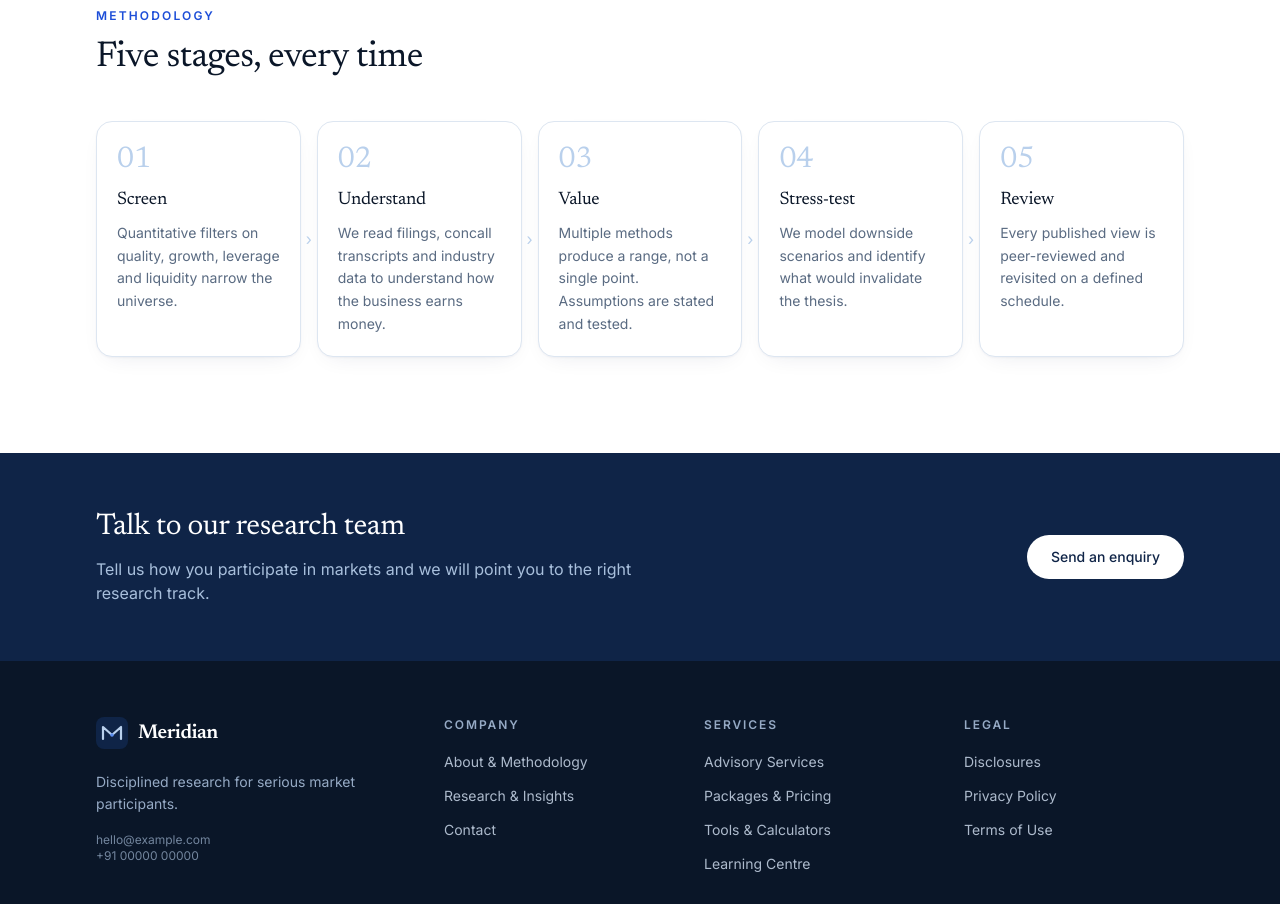
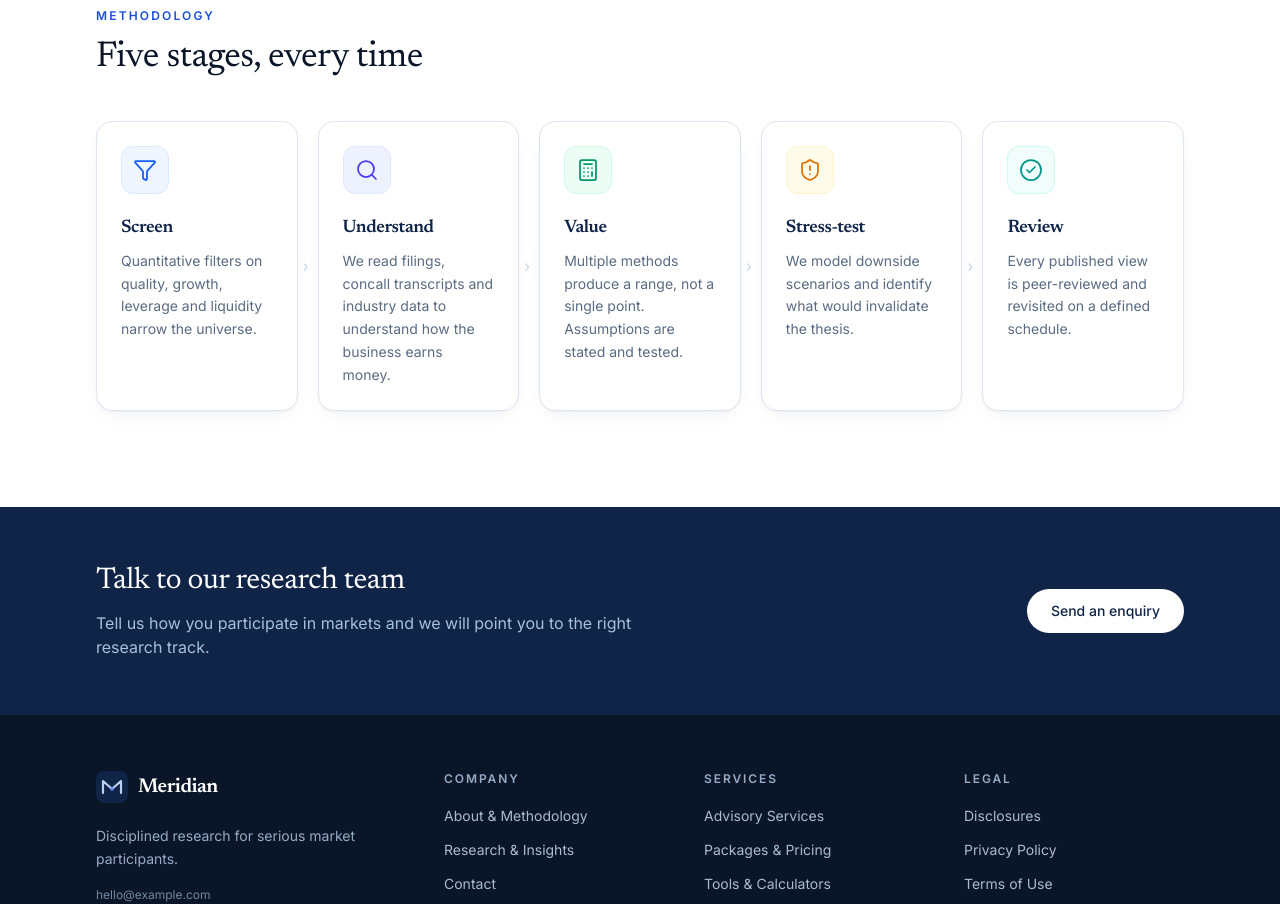
Before and after one commit to dilseresearchlab-git/Advisory, a Next.js app: page /research in a window 1280 px wide. Shown: the part 2600-3504 px from the top of the page. Built offline with nearby package versions, Linux system fonts and the light colour scheme.

Commit message:
saving methodology section cahnges

```diff
--- a/package.json
+++ b/package.json
@@ -9,6 +9,7 @@
   },
   "dependencies": {
     "framer-motion": "^14.9.1",
+    "lucide-react": "^1.69.0",
     "next": "^16.0.0",
     "react": "^19.2.0",
     "react-dom": "^19.2.0",
--- a/src/app/research/page.js
+++ b/src/app/research/page.js
@@ -1,6 +1,7 @@
 import { PageHero, Section, SectionHeading, Notice, CTABand } from "@/components/ui";
 import { ProcessDiagram } from "@/components/Charts";
 import { researchItems, sampleReports, methodologySteps } from "@/data/research";
+import Methodology from "@/components/pages/research/Methodology";
 
 export const metadata = { title: "Research & Insights" };
 
@@ -44,7 +45,7 @@ export default function ResearchPage() {
         <div className="mt-8 grid gap-5 md:grid-cols-3">
           {sampleReports.map((s) => (
             <div key={s.title} className="card p-6">
-              <div className="flex h-28 items-end rounded-lg bg-gradient-to-br from-navy to-royal-soft p-4">
+              <div className="flex h-28 items-end rounded-lg bg-linear-to-br from-navy to-royal-soft p-4">
                 <span className="text-xs font-medium text-ice-200">{s.pages}</span>
               </div>
               <h3 className="mt-4 text-lg">{s.title}</h3>
@@ -57,7 +58,7 @@ export default function ResearchPage() {
 
       <Section>
         <SectionHeading eyebrow="Methodology" title="Five stages, every time" />
-        <div className="mt-10"><ProcessDiagram steps={methodologySteps} /></div>
+        <div className="mt-10"><Methodology steps={methodologySteps} /></div>
       </Section>
       <CTABand />
     </>
--- /dev/null
+++ b/src/components/pages/research/Methodology.jsx
@@ -0,0 +1,51 @@
+import { Filter, Search, Calculator, ShieldAlert, CheckCircle2 } from "lucide-react";
+
+// Map an icon and soft color theme to each step
+const stepIcons = [
+  { icon: Filter, color: "bg-blue-50 text-blue-600 border-blue-100" },          // Screen
+  { icon: Search, color: "bg-indigo-50 text-indigo-600 border-indigo-100" },     // Understand
+  { icon: Calculator, color: "bg-emerald-50 text-emerald-600 border-emerald-100" }, // Value
+  { icon: ShieldAlert, color: "bg-amber-50 text-amber-600 border-amber-100" },   // Stress-test
+  { icon: CheckCircle2, color: "bg-teal-50 text-teal-600 border-teal-100" },     // Review
+];
+
+export default function MethodologySteps({ steps }) {
+  return (
+    <ol className="grid gap-5 sm:grid-cols-2 lg:grid-cols-5">
+      {steps.map((s, i) => {
+        const StepIcon = stepIcons[i % stepIcons.length].icon;
+        const iconTheme = stepIcons[i % stepIcons.length].color;
+
+        return (
+          <li
+            key={s.step}
+            className="group relative flex flex-col rounded-2xl border border-line bg-white p-6 shadow-soft transition-all duration-300 hover:-translate-y-1 hover:border-royal/30 hover:shadow-lift"
+          >
+            {/* Colored Icon Container replacing the numbers */}
+            <div className={`inline-flex h-12 w-12 items-center justify-center rounded-xl border ${iconTheme} transition-transform duration-300 group-hover:scale-110`}>
+              <StepIcon className="h-6 w-6" strokeWidth={1.75} />
+            </div>
+
+            <h3 className="mt-5 text-lg font-semibold tracking-tight text-navy">
+              {s.title}
+            </h3>
+
+            <p className="mt-2 text-sm leading-relaxed text-muted flex-1">
+              {s.text}
+            </p>
+
+            {/* Subtle connecting chevron between cards on desktop */}
+            {i < steps.length - 1 && (
+              <span
+                className="absolute -right-3.5 top-1/2 hidden -translate-y-1/2 text-slate-300 lg:block z-10 bg-white px-0.5"
+                aria-hidden="true"
+              >
+                ›
+              </span>
+            )}
+          </li>
+        );
+      })}
+    </ol>
+  );
+}
```
Also changed, not shown: 1 other file (tests, documents, lock files or other folders).
